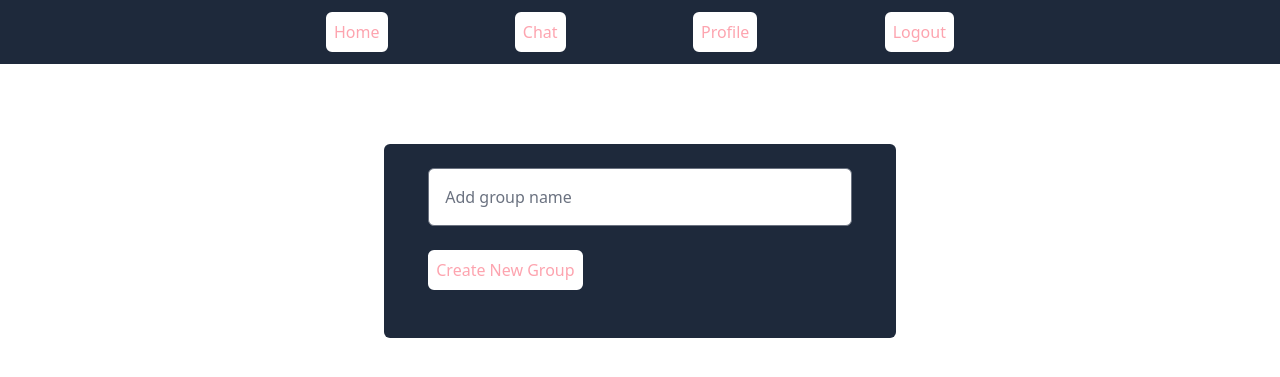
After one commit to ArkaelDev/real-time-chat-django, a Django app: a page that uses templates/creategroup.html in a window 1280 px wide. The commit adds this page. Shown: the top 377 px of the page. Run offline with Django 5.2, Linux system fonts and the light colour scheme; a user stored in the database is signed in; some libraries are stand-ins or nearby versions.

Commit message:
chatroom managing

```diff
--- a/chat/forms.py
+++ b/chat/forms.py
@@ -6,4 +6,31 @@ class ChatMessageForm(ModelForm):
     class Meta:
         model = Messages
         fields = ['body']
-        widgets = {'body': forms.TextInput(attrs={'placeholder':'Add message','class':'box-border w-full rounded-md p-4 text-black','maxlength':'300','autofocus':True})}
+        widgets = {'body': forms.TextInput(attrs={
+            'placeholder':'Add message',
+            'class':'box-border w-full rounded-md p-4 text-black',
+            'maxlength':'300','autofocus':True})}
+
+class CreateGroup(ModelForm):
+    class Meta:
+        model = ChatGroup
+        fields = ['groupchat_name']
+        widgets = {
+            'groupchat_name': forms.TextInput(attrs={
+            'placeholder':'Add group name',
+            'class':'box-border w-full rounded-md p-4 text-b',
+            'maxlength':'300',
+            'autofous':True,
+        })
+        }
+
+class ChatroomEdit(ModelForm):
+    class Meta:
+        model = ChatGroup
+        fields = ['groupchat_name']
+        widgets = {
+            'groupchat_name': forms.TextInput(attrs={
+                'class' : 'p-4 text-xl font-bold mb-4',
+                'maxlength': '300',
+            })
+        }
--- a/chat/models.py
+++ b/chat/models.py
@@ -5,7 +5,7 @@ import shortuuid
 class ChatGroup(models.Model):
     group_name = models.CharField(max_length=128, unique=True, default=shortuuid.uuid)
     groupchat_name = models.CharField(max_length=129, null=True, blank=True)
-    admin = models.ForeignKey(User, related_name='groupchat', null=True, blank=True, on_delete=models.SET_NULL )
+    admin = models.ForeignKey(User, related_name='groupchats', null=True, blank=True, on_delete=models.SET_NULL )
     users_online = models.ManyToManyField(User, related_name='online_in_groups', blank=True)
     members = models.ManyToManyField(User, related_name='chat_groups', blank=True)
     is_private = models.BooleanField(default=False)
--- a/chat/urls.py
+++ b/chat/urls.py
@@ -3,5 +3,8 @@ from .views import *
 
 urlpatterns = [
     path('chat/<username>', get_or_create_chatroom, name="startchat"),
-    path('chat/room/<chatroom_name>', chats, name="chatroom")
+    path('chat/room/<chatroom_name>', chats, name="chatroom"),
+    path('chat/new_groupchat/', create_groupchat, name="new_groupchat"),
+    path('chat/edit/<chatroom_name>', edit_chatroom, name="edit_chatroom"),
+    path('chat/delete/<chatroom_name>', delete_chatroom, name="delete_chatroom")
 ]
--- a/chat/views.py
+++ b/chat/views.py
@@ -18,6 +18,11 @@ def chats(request, chatroom_name='public'):
             if member != request.user:
                 other_user = member
                 break
+
+    if chat_group.groupchat_name:
+        if request.user not in chat_group.members.all():
+            chat_group.members.add(request.user)
+
     if request.htmx:
         form = ChatMessageForm(request.POST)
         if form.is_valid:
@@ -62,3 +67,60 @@ def get_or_create_chatroom(request, username):
         chatroom.members.add(other_user, request.user)
 
     return redirect('chatroom', chatroom.group_name)
+
+@login_required
+def create_groupchat(request):
+    form = CreateGroup()
+
+    if request.method == 'POST':
+        form = CreateGroup(request.POST)
+        if form.is_valid():
+            new_groupchat = form.save(commit=False)
+            new_groupchat.admin = request.user
+            new_groupchat.save()
+            new_groupchat.members.add(request.user)
+            return redirect('chatroom',new_groupchat.group_name)
+
+    context = {
+        'form':form
+    }
+    return render (request, 'creategroup.html',context)
+
+@login_required
+def edit_chatroom(request, chatroom_name):
+    chat_group = get_object_or_404(ChatGroup, group_name=chatroom_name)
+    if request.user != chat_group.admin:
+        raise Http404()
+
+    form = ChatroomEdit(instance=chat_group)
+
+    if request.method == 'POST':
+        form = ChatroomEdit(request.POST, instance=chat_group)
+        if form.is_valid():
+            form.save()
+
+            remove_members = request.POST.getlist('remove_members')
+            for member_id in remove_members:
+                member = User.objects.get(id=member_id)
+                chat_group.members.remove(member)
+
+            return redirect ('chatroom',chatroom_name)
+
+    context = {
+        'form': form,
+        'chat_group' : chat_group,
+    }
+
+    return render (request, 'edit_chatroom.html', context)
+
+@login_required
+def delete_chatroom(request, chatroom_name):
+    chat_group = get_object_or_404(ChatGroup, group_name=chatroom_name)
+    if request.user != chat_group.admin:
+        raise Http404()
+
+    if request.method == 'POST':
+        chat_group.delete()
+        return redirect('home.html')
+
+    return render(request, 'delete_chatroom.html', {'chat_group':chat_group})
--- /dev/null
+++ b/templates/creategroup.html
@@ -0,0 +1,11 @@
+{% extends 'layouts/base.html' %}
+{% block content %}
+<div class="max-w-lg mx-auto flex flex-col items-center py-6 px-4 my-20 rounded-md bg-slate-800">
+
+<form action="" method="post">
+    {% csrf_token %}
+    {{ form.groupchat_name }}
+    <button class="h-10 w-max bg-white rounded-md border-8 border-white text-rose-300 my-6" type="submit"> Create New Group</button>
+</form>
+</div>
+{% endblock %}
--- a/templates/layouts/base.html
+++ b/templates/layouts/base.html
@@ -29,7 +29,6 @@
     </div>
     {% block content %}
     {% endblock %}
+    {% block javascript %}{% endblock %}
 </body>
 </html>
-{% block javascript %}
-{% endblock %}
--- a/theme/static/css/dist/styles.css
+++ b/theme/static/css/dist/styles.css
@@ -856,6 +869,16 @@ select {
 .my-20 {
   margin-top: 5rem;
   margin-bottom: 5rem;
+}
+
+.my-4 {
+  margin-top: 1rem;
+  margin-bottom: 1rem;
+}
+
+.my-6 {
+  margin-top: 1.5rem;
+  margin-bottom: 1.5rem;
 }
 
 .mb-2 {
@@ -882,8 +909,20 @@ select {
   margin-top: 2rem;
 }
 
+.ml-1 {
+  margin-left: 0.25rem;
+}
+
+.box-border {
+  box-sizing: border-box;
+}
+
 .block {
   display: block;
+}
+
+.inline-block {
+  display: inline-block;
 }
 
 .flex {
@@ -1187,8 +1256,22 @@ select {
   padding-bottom: 0.5rem;
 }
 
+.py-4 {
+  padding-top: 1rem;
+  padding-bottom: 1rem;
+}
+
+.py-6 {
+  padding-top: 1.5rem;
+  padding-bottom: 1.5rem;
+}
+
 .pr-1 {
   padding-right: 0.25rem;
+}
+
+.pr-4 {
+  padding-right: 1rem;
 }
 
 .pt-4 {
--- a/users/templates/profile.html
+++ b/users/templates/profile.html
@@ -2,7 +2,7 @@
 
 {% block content %}
 
-<div class="max-w-lg mx-auto flex flex-col items-center pt-4 px-4 my-20 rounded-md bg-slate-800">
+<div class="max-w-lg mx-auto flex flex-col items-center py-4 px-4 my-20 rounded-md bg-slate-800">
     <div class="text-center">
         {% if profile.avatar %}
         <img class="bg-rose-300 w-36 h-36 rounded-full mb-4" src="/static/img/{{ profile.avatar }}.svg" />
```
Also changed, not shown: other parts of theme/static/css/dist/styles.css (+118 -0 lines), templates/chats.html (+25 -9 lines), templates/delete_chatroom.html (added, +16 -0 lines), templates/edit_chatroom.html (added, +38 -0 lines), db.sqlite3, static/img/edit.svg (added).
